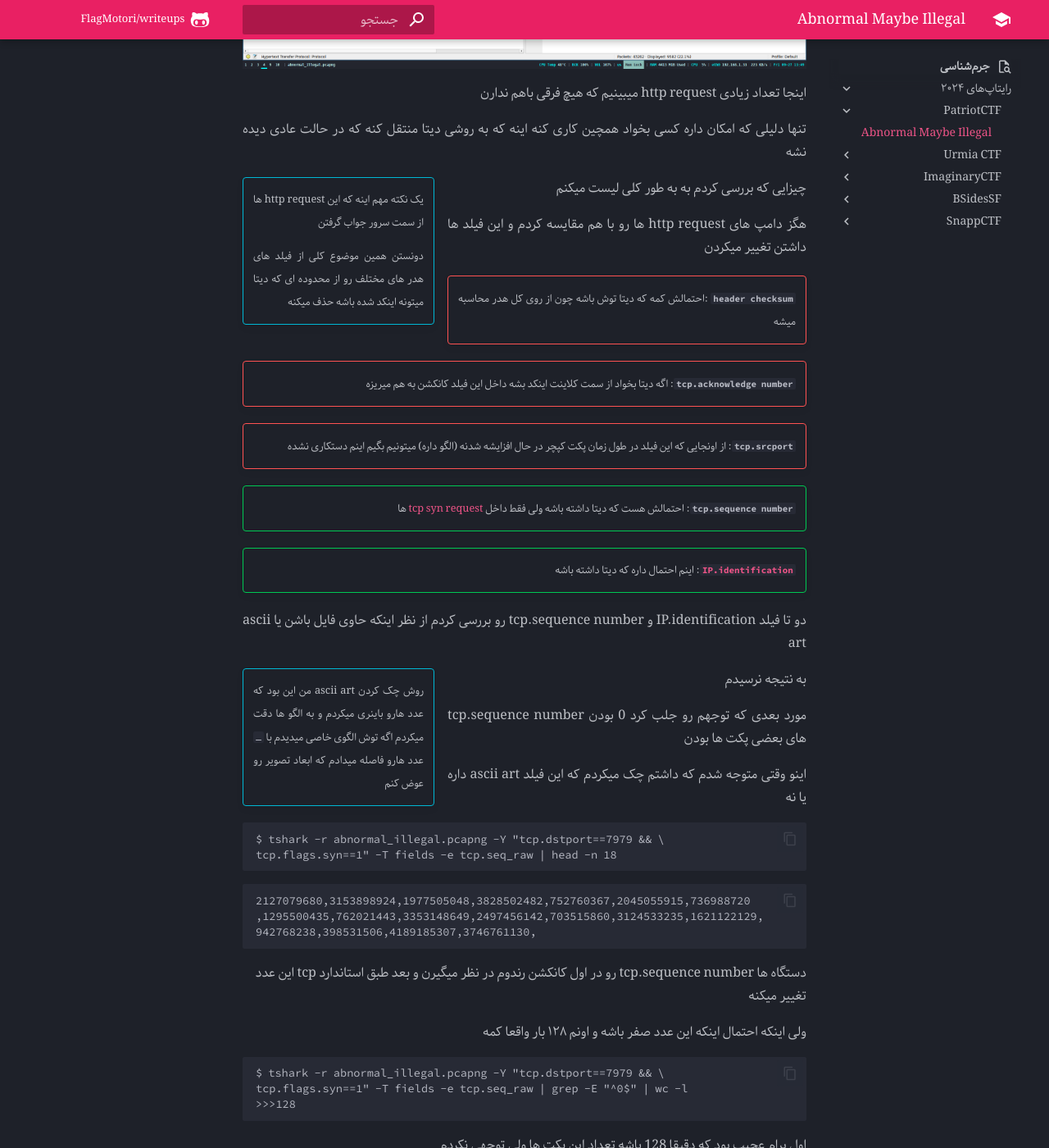
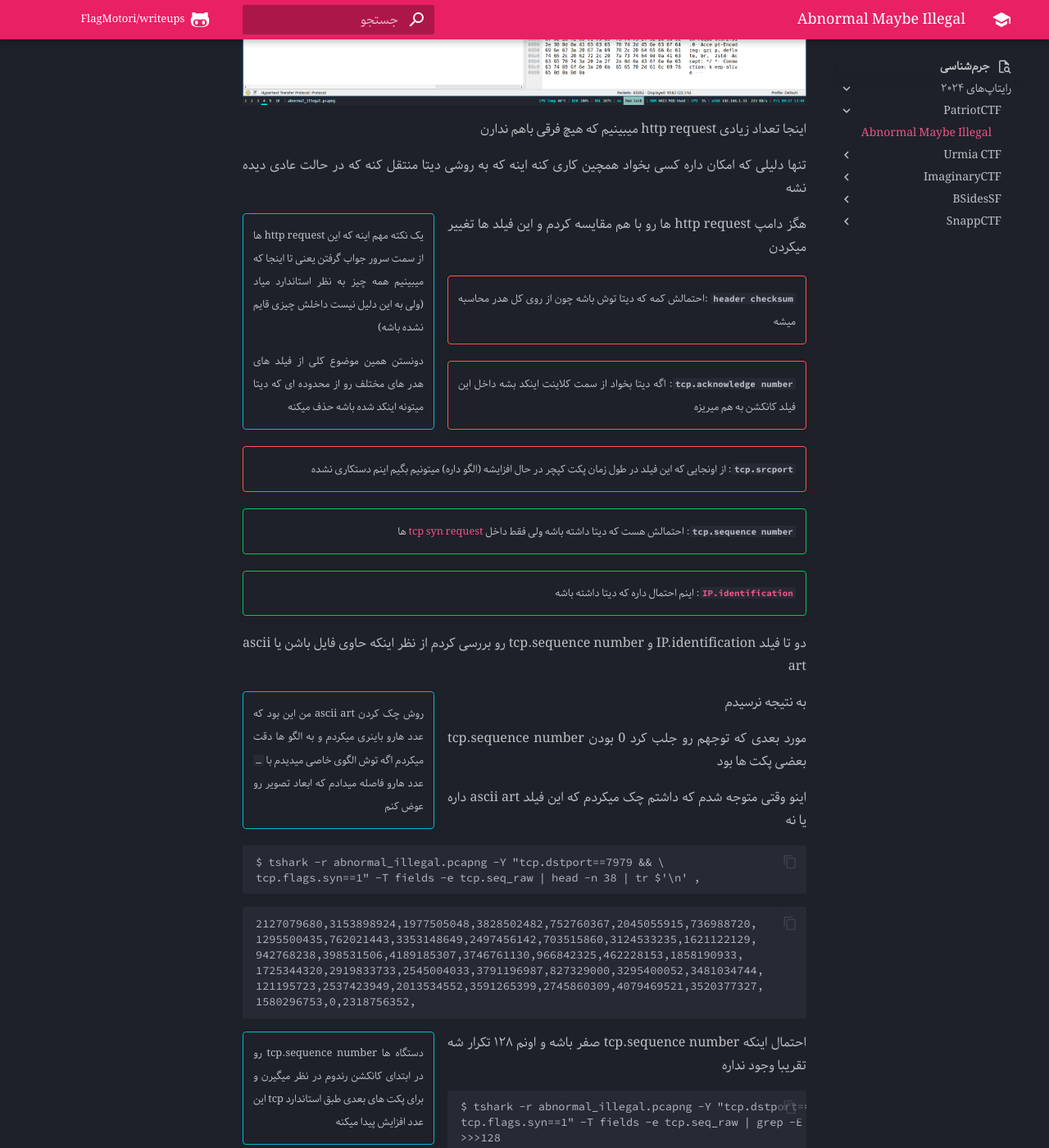
Before and after one commit to FlagMotori/writeups, an MkDocs documentation site: the page built from docs/forensic/writeups/2024/PatriotCTF/Abnormal-Maybe-Illegal.md, in a window 1280 px wide and 1400 px high, scrolled down 1626 px. Shown: the whole window at 82% size. Built offline with MkDocs 1.6.1 and Material for MkDocs 9.7.7, drawn with Linux system fonts in a browser that asks for light colours; emoji names are drawn with the system emoji font; comment, search, counter and statistics services are not loaded; some of the changed text lies outside the part shown.

Commit message:
edit writeup

````diff
--- a/docs/forensic/writeups/2024/PatriotCTF/Abnormal-Maybe-Illegal.md
+++ b/docs/forensic/writeups/2024/PatriotCTF/Abnormal-Maybe-Illegal.md
@@ -43,14 +44,14 @@
 	یک نکته مهم اینه که این
 	http request
 	ها از سمت سرور جواب گرفتن
+	یعنی تا اینجا که میبینیم همه چیز به نظر استاندارد میاد (ولی به این دلیل نیست داخلش چیزی قایم نشده باشه)
 
 	دونستن همین موضوع کلی از فیلد های هدر های مختلف رو از محدوده ای که دیتا میتونه اینکد شده باشه حذف میکنه
 
-چیزایی که بررسی کردم به به طور کلی لیست میکنم
 
-هگز دامپ های
+هگز دامپ
 http request
-ها رو با هم مقایسه کردم و  این فیلد ها داشتن تغییر میکردن
+ها رو با هم مقایسه کردم و  این فیلد ها تغییر میکردن
 !!! failure ""
 	**`header checksum`**
 		:احتمالش کمه که دیتا توش باشه چون از روی کل هدر محاسبه میشه
@@ -61,7 +62,7 @@
 
 !!! failure ""
 	**`tcp.srcport`**:
-	از اونجایی که این فیلد در طول زمان پکت کپچر در حال افزایشه شدنه (الگو داره) میتونیم بگیم اینم دستکاری نشده
+	از اونجایی که این فیلد در طول زمان پکت کپچر در حال افزایشه (الگو داره) میتونیم بگیم اینم دستکاری نشده
 
 !!! success ""
 	**`tcp.sequence number`**:
@@ -86,25 +87,32 @@
 
 مورد بعدی که توجهم رو جلب کرد 0 بودن
 tcp.sequence number
-های بعضی پکت ها بودن
+بعضی پکت ها بود
 
 اینو وقتی متوجه شدم که داشتم چک میکردم که  این فیلد ascii art داره یا نه
 
 ```
 $ tshark -r abnormal_illegal.pcapng -Y "tcp.dstport==7979 && \
-tcp.flags.syn==1" -T fields -e tcp.seq_raw | head -n 18
+tcp.flags.syn==1" -T fields -e tcp.seq_raw | head -n 38 | tr $'\n' ,
 ```
 
 ```
-2127079680,3153898924,1977505048,3828502482,752760367,2045055915,736988720
-,1295500435,762021443,3353148649,2497456142,703515860,3124533235,1621122129,
-942768238,398531506,4189185307,3746761130,
+2127079680,3153898924,1977505048,3828502482,752760367,2045055915,736988720,
+1295500435,762021443,3353148649,2497456142,703515860,3124533235,1621122129,
+942768238,398531506,4189185307,3746761130,966842325,462228153,1858190933,
+1725344320,2919833733,2545004033,3791196987,827329000,3295400052,3481034744,
+121195723,2537423949,2013534552,3591265399,2745860309,4079469521,3520377327,
+1580296753,0,2318756352,
 ```
-دستگاه ها
-tcp.sequence number
-رو در اول کانکشن رندوم در نظر میگیرن و بعد طبق استاندارد tcp این عدد تغییر میکنه
 
-ولی اینکه احتمال اینکه این عدد صفر باشه و اونم ۱۲۸ بار واقعا کمه
+!!! info inline end ""
+	دستگاه ها
+	tcp.sequence number
+	رو در ابتدای کانکشن رندوم در نظر میگیرن و برای پکت های بعدی طبق استاندارد tcp این عدد  افزایش پیدا میکنه
+
+ احتمال اینکه
+ tcp.sequence number
+ صفر باشه و اونم ۱۲۸ تکرار شه  تقریبا وجود نداره
 ```
 $ tshark -r abnormal_illegal.pcapng -Y "tcp.dstport==7979 && \
 tcp.flags.syn==1" -T fields -e tcp.seq_raw | grep -E "^0$" | wc -l
````
Also changed, not shown: other parts of docs/forensic/writeups/2024/PatriotCTF/Abnormal-Maybe-Illegal.md (+4 -3 lines).
